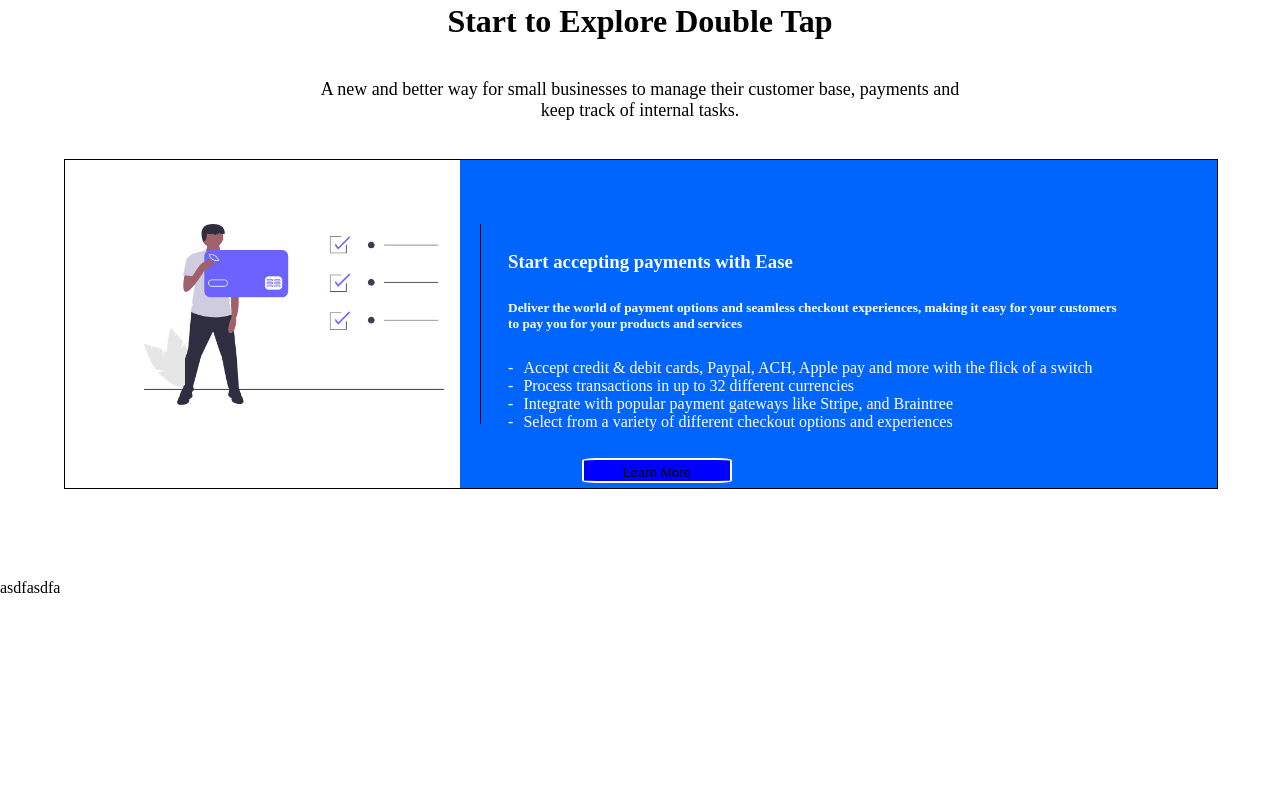
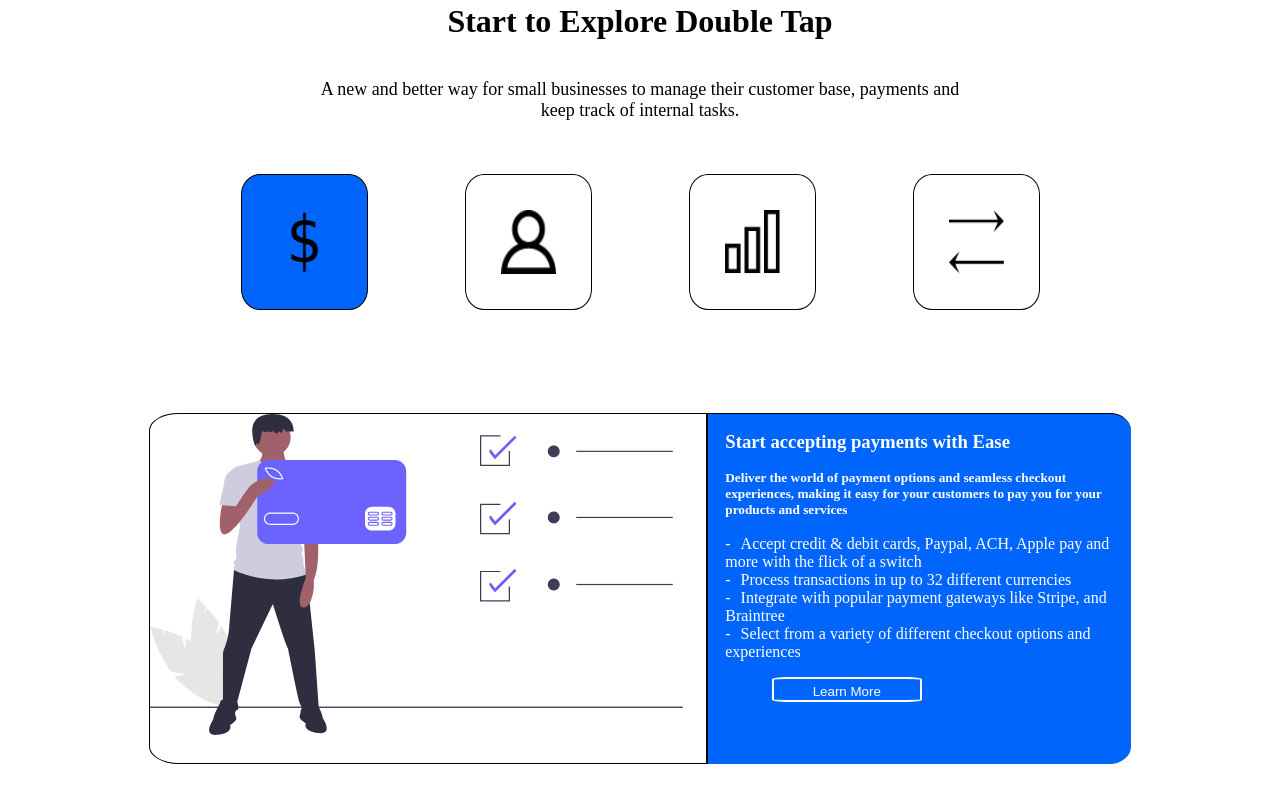
Before and after one commit to mROD444/CRM-landing-page, a plain HTML site: page index.html in a window 1280 px wide. Shown: the part 776-1578 px from the top of the page. Before the commit the page ends 1373 px from the top, so only its background shows below. Drawn offline with Linux system fonts and the light colour scheme; a web font is replaced by a local one.

Commit message:
finished Body/Main

```diff
--- a/css/daniel.css
+++ b/css/daniel.css
@@ -122,10 +122,7 @@ hr {
     grid-area: whitespace2;
 }
 
-.credit-image {
-    grid-area: credit-image;
-    margin-top: 15vh;
-}
+
 
 .tile-images {
     grid-area: tile-images;
@@ -161,26 +158,6 @@ hr {
     margin: 3%;
 }
 
-.credit-image2 {
-    /* border: 1px solid black; */
-    width: 300px;
-    height: auto;
-    margin-left: 5%;
-}
-
-.credit-container {
-    border: 1px solid black;
-    display: flex;
-    justify-content: center;
-    align-items: stretch;
-    padding: 5%;
-    width: 80vw;
-    margin-left: 5%;
-    background-color: aliceblue;
-    background: linear-gradient(90deg, #ffffff 395px, rgb(0, 101, 253) 0, rgb(0, 101, 253) 100%);
-    color: white;
-}
-
 ul {
     text-align: left;
     list-style-type: none;
@@ -193,16 +170,56 @@ ul li:before {
     color: white;
 }
 
-.blue-text {
-    border-left: 1px solid black;
-    height: 200px;
+.credit-container {
+    /* border: 1px solid black; */
+    display: grid;
+    grid-template-columns: 0.5fr 1.5fr 1.5fr 0.5fr;
+    grid-template-rows: 0.5fr 2fr 0.5fr;
+    grid-auto-columns: 1fr;
+    gap: 0px 0px;
+    grid-auto-flow: row;
+    align-items: stretch;
+    grid-template-areas:
+        "whitespace3 white1 white1 whitespace4"
+        "whitespace3 credit-image credit-text whitespace4"
+        "whitespace3 white2 white2 whitespace4";
+}
+
+.whitespace3 {
+    grid-area: whitespace3;
+}
+
+.whitespace4 {
+    grid-area: whitespace4;
+}
+
+.white1 {
+    grid-area: white1;
+}
+
+.white2 {
+    grid-area: white2;
+}
+
+.credit-image {
+    grid-area: credit-image;
+    /* margin-top: 15vh; */
+    border: 1px solid black;
+    width: 110%;
+    border-top-left-radius: 5%;
+    border-bottom-left-radius: 5%;
+}
+
+.credit-text {
+    grid-area: credit-text;
+    border-top: 1px solid black;
+    border-left: 2px solid black;
+    background-color: rgb(0, 101, 253);
+    height: 350px;
     margin-left: 5%;
-    /* border-top: 1px solid black;
-    border-bottom: 1px solid black;
-    border-right: 1px solid black;
-    align-items: center;
-    padding-left: 5%;
-    /* padding-top: 5%; */
+    border-top-right-radius: 5%;
+    border-bottom-right-radius: 5%;
+    color: white;
 }
 
 h3 {
@@ -214,9 +231,10 @@ h5 {
 }
 
 .learn-more {
+    color: white;
     border: 2px solid white;
     border-radius: 10%;
-    background-color: blue;
+    background-color: rgb(0, 101, 253);
     margin-left: 15%;
     width: 150px;
     height: 25px;
--- a/index.html
+++ b/index.html
@@ -60,12 +60,21 @@
                 internal tasks.</p>
         </div>
 
+        <div class="tile-images">
+            <img src="./Images/dollar-sign.png" alt="" class="dollar-sign class tiles">
+            <img src="./Images/Page-1.png" alt="" class="tiles">
+            <img src="./Images/layer1.png" alt="" class="tiles">
+            <img src="./Images/upanddown opposite sidebyside updown directions two arrows.png" alt="" class="tiles">
+        </div>
+
+        </div>
+
         <div class="credit-container">
 
-            <div>
-                <img src="./Images/credit-card-picture.png" alt="" class="credit-image2">
+            <div class="credit-image">
+                <img src="./Images/credit-card-picture.png" alt="">
             </div>
-            <div class="blue-text">
+            <div class="credit-text">
                 <h3>Start accepting payments with Ease</h3>
                 <h5>Deliver the world of payment options and seamless checkout experiences, making it easy for your customers to pay you for your products and services</h5>
                 <ul>
@@ -79,8 +88,7 @@
 
         </div>
 </main>
-<br><br><br><br><br>
-asdfasdfa
+
 <!--footer -->
 
 <body>
```
Also changed, not shown: 1 other file.
